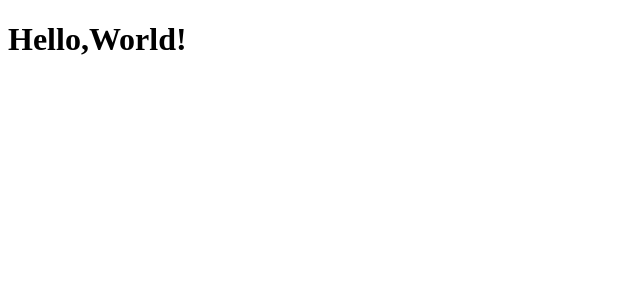
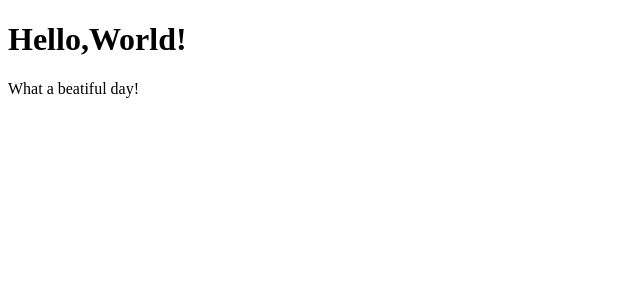
Before and after one commit to MuciFrancesco/react-exercises, a React (Create React App) app: page / in a window 1280 px wide. Shown: the top 300 px of the page, without its empty margins (0-640 px from the left). Built offline with nearby package versions, Linux system fonts and the light colour scheme.

Commit message:
components-06

```diff
--- a/src/Hello.js
+++ b/src/Hello.js
@@ -5,6 +5,7 @@ export class Hello extends Component {
     return (
       <div>
         <h1>Hello,World!</h1>
+        <p>What a beatiful day!</p>
       </div>
     );
   }
```
